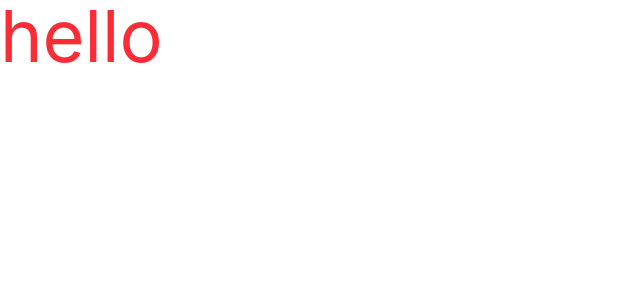
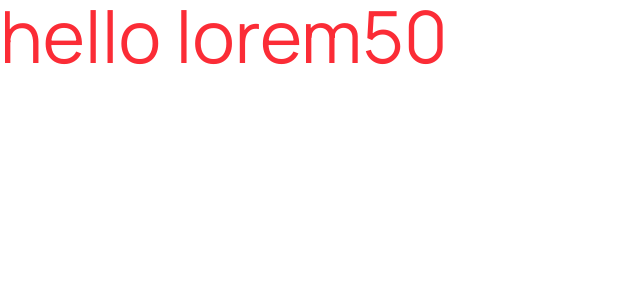
Before and after one commit to shakilkhan95/b13-a6-digitools-platform, a React (Vite) app: page / in a window 1280 px wide. Shown: the top 300 px of the page, without its empty margins (0-640 px from the left). Built offline with nearby package versions, Linux system fonts and the light colour scheme.

Commit message:
Lucide icons installed and google font manrope added

```diff
--- a/package.json
+++ b/package.json
@@ -11,6 +11,7 @@
   },
   "dependencies": {
     "@tailwindcss/vite": "^4.2.2",
+    "lucide-react": "^1.3.0",
     "react": "^19.2.4",
     "react-dom": "^19.2.4",
     "react-toastify": "^11.0.5",
--- a/src/App.jsx
+++ b/src/App.jsx
@@ -4,7 +4,7 @@ function App() {
 
   return (
     <>
-      <h1 className='text-red-500 text-7xl'>hello</h1>
+      <h1 className='text-red-500 text-7xl'>hello lorem50</h1>
     </>
   )
 }
--- a/src/index.css
+++ b/src/index.css
@@ -1,2 +1,10 @@
+/* Google font link  */
+@import url('https://fonts.googleapis.com/css2?family=Manrope:wght@200..800&display=swap');
+
 @import "tailwindcss";
 @plugin "daisyui";
+
+
+body {
+  font-family: "Manrope", sans-serif;
+}
```
Also changed, not shown: 1 other file (tests, documents, lock files or other folders).
